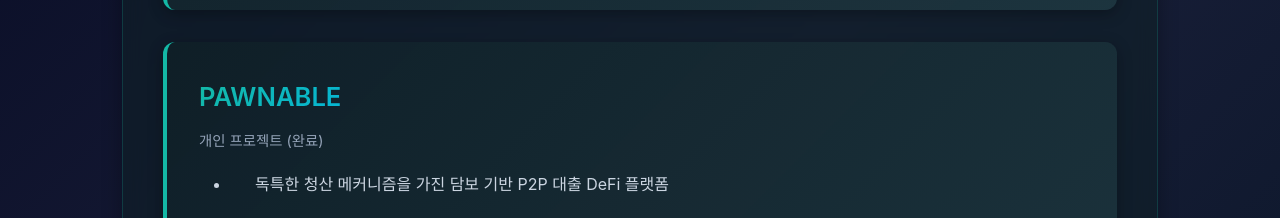
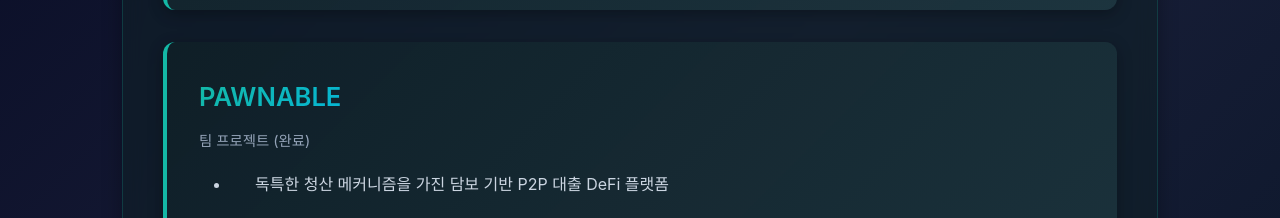
Before and after one commit to ghwo336/Portfolio, a React (Vite) app: page / in a window 1280 px wide. Shown: the part 1780-1998 px from the top of the page. Built offline with nearby package versions, Linux system fonts and the light colour scheme.

Commit message:
feat:잘못 쓴 거 수정

```diff
--- a/src/contexts/LanguageContext.tsx
+++ b/src/contexts/LanguageContext.tsx
@@ -78,7 +78,7 @@
         '기술 스택: 스마트 컨트랙트 (ERC-20), Express.js, PostgreSQL, React, 지갑 연동',
 
       'projects.pawnable.name': 'PAWNABLE',
-      'projects.pawnable.type': '개인 프로젝트 (완료)',
+      'projects.pawnable.type': '팀 프로젝트 (완료)',
       'projects.pawnable.desc1':
         '독특한 청산 메커니즘을 가진 담보 기반 P2P 대출 DeFi 플랫폼',
       'projects.pawnable.desc2':
@@ -177,7 +177,7 @@
         'Tech Stack: Smart Contracts (ERC-20), Express.js, PostgreSQL, React, Wallet Integration',
 
       'projects.pawnable.name': 'PAWNABLE',
-      'projects.pawnable.type': 'Personal Project (Completed)',
+      'projects.pawnable.type': 'Team Project (Completed)',
       'projects.pawnable.desc1':
         'Collateral-based P2P lending DeFi platform with unique liquidation mechanism',
       'projects.pawnable.desc2':
```
